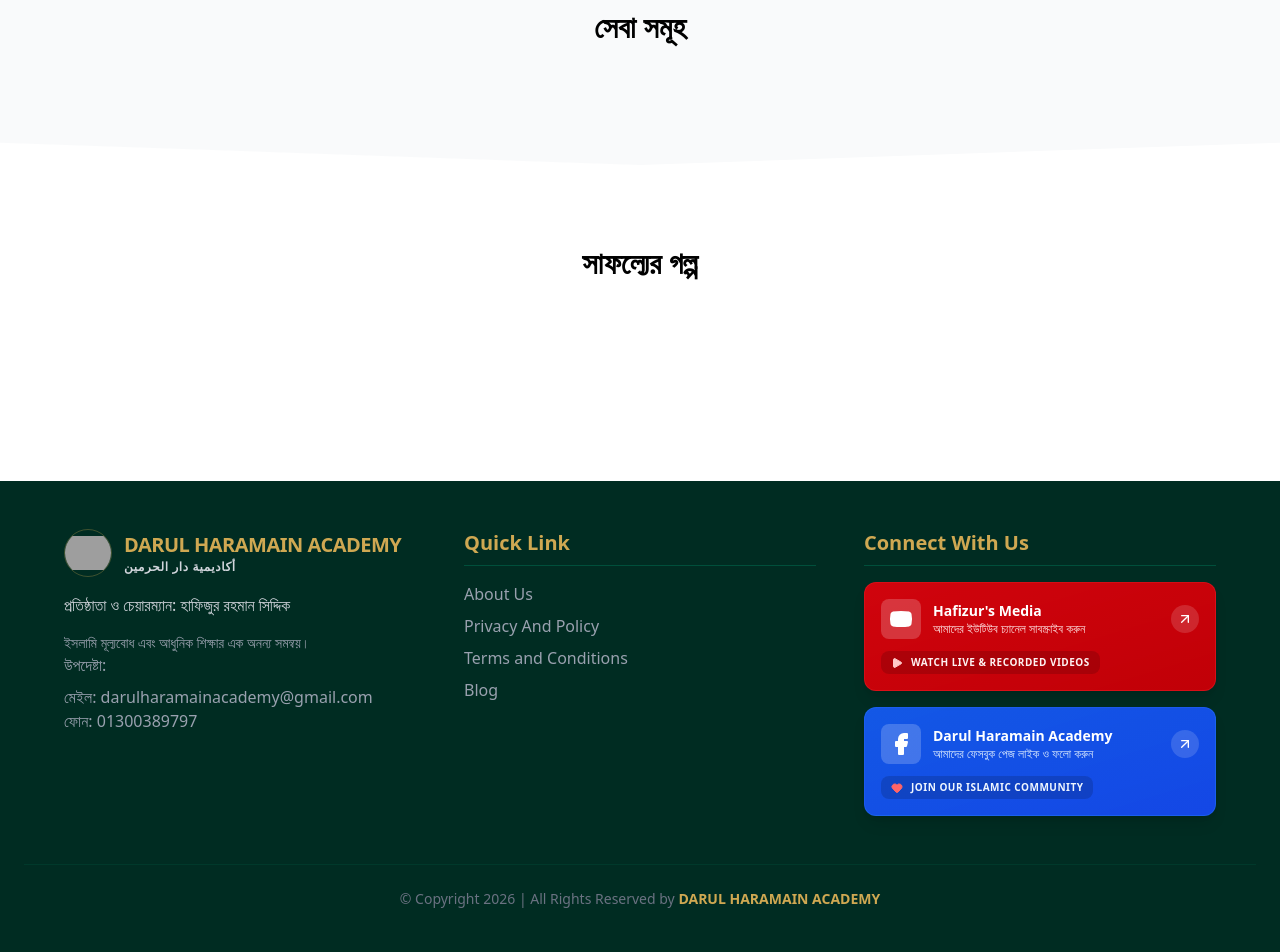
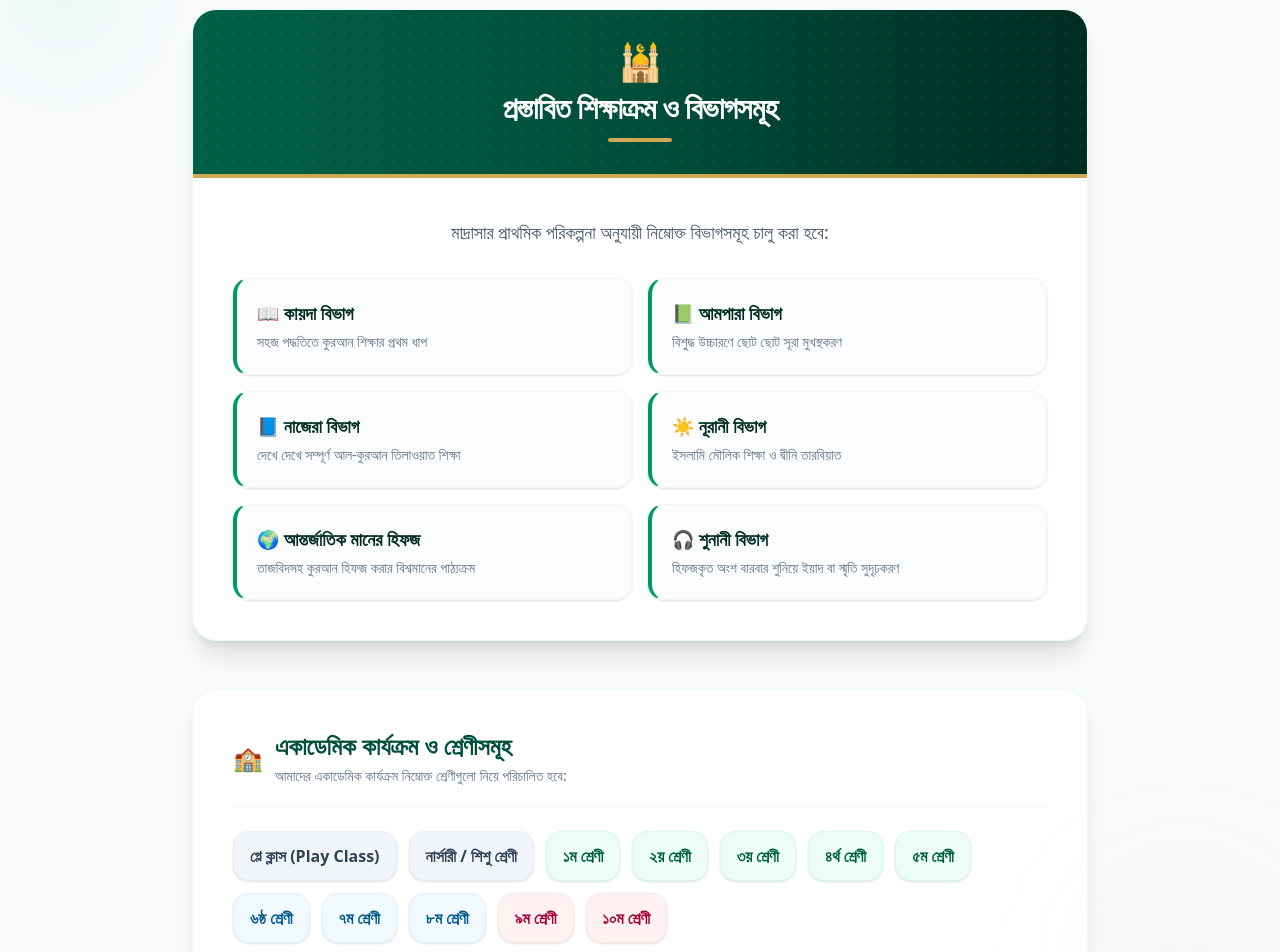
Before and after one commit to hafijurrahmansiddik69-ship-it/DARUL-HARAMAIN-ACADEMY, a React (Vite) app: page / in a window 1280 px wide. Shown: the part 1560-2512 px from the top of the page. Built offline with nearby package versions, Linux system fonts and the light colour scheme; grey boxes are pictures that could not be loaded.

Commit message:
feat: add academic departments and class list
Update Services component to display structured information about the academy's departments and class levels.

```diff
--- a/src/components/Services.tsx
+++ b/src/components/Services.tsx
@@ -1,23 +1,123 @@
 import React from 'react';
-import { Mic, Users, Calendar } from 'lucide-react';
 
-const Services = () => {
-  const services = [];
+export default function Services() {
+  const departments = [
+    { title: "📖 কায়দা বিভাগ", desc: "সহজ পদ্ধতিতে কুরআন শিক্ষার প্রথম ধাপ" },
+    { title: "📗 আমপারা বিভাগ", desc: "বিশুদ্ধ উচ্চারণে ছোট ছোট সূরা মুখস্থকরণ" },
+    { title: "📘 নাজেরা বিভাগ", desc: "দেখে দেখে সম্পূর্ণ আল-কুরআন তিলাওয়াত শিক্ষা" },
+    { title: "☀️ নূরানী বিভাগ", desc: "ইসলামি মৌলিক শিক্ষা ও দ্বীনি তারবিয়াত" },
+    { title: "🌍 আন্তর্জাতিক মানের হিফজ", desc: "তাজবিদসহ কুরআন হিফজ করার বিশ্বমানের পাঠ্যক্রম" },
+    { title: "🎧 শুনানী বিভাগ", desc: "হিফজকৃত অংশ বারবার শুনিয়ে ইয়াদ বা স্মৃতি সুদৃঢ়করণ" },
+  ];
+
+  const classes = [
+    { name: "প্লে ক্লাস (Play Class)", level: "pre-primary" },
+    { name: "নার্সারী / শিশু শ্রেণী", level: "pre-primary" },
+    { name: "১ম শ্রেণী", level: "primary" },
+    { name: "২য় শ্রেণী", level: "primary" },
+    { name: "৩য় শ্রেণী", level: "primary" },
+    { name: "৪র্থ শ্রেণী", level: "primary" },
+    { name: "৫ম শ্রেণী", level: "primary" },
+    { name: "৬ষ্ঠ শ্রেণী", level: "secondary" },
+    { name: "৭ম শ্রেণী", level: "secondary" },
+    { name: "৮ম শ্রেণী", level: "secondary" },
+    { name: "৯ম শ্রেণী", level: "high-school" },
+    { name: "১০ম শ্রেণী", level: "high-school" },
+  ];
+
   return (
-    <section id="services" className="py-20 px-6 -skew-y-2 bg-gray-50">
-      <div className="skew-y-2">
-        <h2 className="text-3xl font-bold mb-10 text-center">সেবা সমূহ</h2>
-        <div className="grid grid-cols-1 sm:grid-cols-2 md:grid-cols-3 gap-6 justify-items-center">
-          {services.map(s => (
-            <div key={s.title} className="text-center p-6 border rounded-lg w-40">
-              <s.icon className="mx-auto mb-4" size={40} />
-              <p className="font-bold">{s.title}</p>
+    <section id="services" className="py-20 px-6 bg-slate-50 relative overflow-hidden">
+      {/* Decorative background elements */}
+      <div className="absolute top-0 left-0 w-32 h-32 bg-emerald-500/5 rounded-full blur-2xl pointer-events-none"></div>
+      <div className="absolute bottom-0 right-0 w-48 h-48 bg-[#cfa852]/5 rounded-full blur-3xl pointer-events-none"></div>
+
+      <div className="max-w-4xl mx-auto space-y-12">
+        {/* Card 1: Proposed Curriculum & Departments */}
+        <div className="bg-white rounded-3xl shadow-xl border border-emerald-100/50 overflow-hidden transition-all duration-300 hover:shadow-2xl">
+          {/* Header */}
+          <div className="bg-gradient-to-r from-emerald-800 via-emerald-900 to-emerald-950 py-8 px-6 text-center relative border-b-4 border-[#cfa852]">
+            <div className="absolute inset-0 bg-[radial-gradient(#cfa852_1px,transparent_1px)] [background-size:16px_16px] opacity-10"></div>
+            <span className="text-3xl md:text-4xl block mb-2" id="academy-emoji">🕌</span>
+            <h2 className="text-2xl md:text-3xl font-black text-white tracking-tight" id="academy-curriculum-title">
+              প্রস্তাবিত শিক্ষাক্রম ও বিভাগসমূহ
+            </h2>
+            <div className="w-16 h-1 bg-[#cfa852] mx-auto mt-3 rounded-full"></div>
+          </div>
+
+          {/* Body */}
+          <div className="p-6 md:p-10">
+            <p className="text-slate-600 text-center text-base md:text-lg mb-8 max-w-xl mx-auto font-medium">
+              মাদ্রাসার প্রাথমিক পরিকল্পনা অনুযায়ী নিম্নোক্ত বিভাগসমূহ চালু করা হবে:
+            </p>
+
+            <div className="grid grid-cols-1 md:grid-cols-2 gap-4">
+              {departments.map((dept, idx) => (
+                <div
+                  key={idx}
+                  id={`dept-card-${idx}`}
+                  className="group relative p-5 bg-slate-50/60 hover:bg-white rounded-2xl border-l-4 border-emerald-600 shadow-sm hover:shadow-md transition-all duration-300 hover:-translate-y-0.5 border border-y-slate-100 border-r-slate-100"
+                >
+                  <div className="flex items-start gap-3">
+                    <div className="flex-1">
+                      <h4 className="font-bold text-lg text-emerald-950 group-hover:text-emerald-700 transition-colors">
+                        {dept.title}
+                      </h4>
+                      <p className="text-sm text-slate-500 mt-1 leading-relaxed">
+                        {dept.desc}
+                      </p>
+                    </div>
+                  </div>
+                  {/* Accent on hover */}
+                  <div className="absolute bottom-3 right-3 opacity-0 group-hover:opacity-100 transition-opacity duration-300">
+                    <div className="w-1.5 h-1.5 rounded-full bg-[#cfa852]"></div>
+                  </div>
+                </div>
+              ))}
             </div>
-          ))}
+          </div>
+        </div>
+
+        {/* Card 2: Academic Activities & Classes */}
+        <div className="bg-white rounded-3xl shadow-xl border border-emerald-100/50 overflow-hidden transition-all duration-300 hover:shadow-2xl">
+          <div className="p-6 md:p-10">
+            <div className="flex items-center gap-3 border-b border-slate-100 pb-5 mb-6">
+              <span className="text-2xl" id="school-emoji">🏫</span>
+              <div>
+                <h3 className="text-xl md:text-2xl font-bold text-emerald-900" id="academic-activity-title">
+                  একাডেমিক কার্যক্রম ও শ্রেণীসমূহ
+                </h3>
+                <p className="text-sm text-slate-500 mt-1">
+                  আমাদের একাডেমিক কার্যক্রম নিম্নোক্ত শ্রেণীগুলো নিয়ে পরিচালিত হবে:
+                </p>
+              </div>
+            </div>
+
+            <div className="flex flex-wrap gap-3">
+              {classes.map((cls, idx) => {
+                let badgeStyle = "bg-slate-100 text-slate-700 border-slate-200/60 hover:bg-slate-200/70";
+
+                if (cls.level === "primary") {
+                  badgeStyle = "bg-emerald-50 text-emerald-800 border-emerald-100/80 hover:bg-emerald-100/80";
+                } else if (cls.level === "secondary") {
+                  badgeStyle = "bg-sky-50 text-sky-800 border-sky-100/80 hover:bg-sky-100/80";
+                } else if (cls.level === "high-school") {
+                  badgeStyle = "bg-rose-50 text-rose-800 border-rose-100/80 hover:bg-rose-100/80";
+                }
+
+                return (
+                  <span
+                    key={idx}
+                    id={`class-badge-${idx}`}
+                    className={`inline-flex items-center justify-center px-4 py-3 rounded-2xl border text-sm md:text-base font-semibold shadow-sm transition-all duration-200 transform hover:-translate-y-0.5 cursor-default select-none ${badgeStyle}`}
+                  >
+                    {cls.name}
+                  </span>
+                );
+              })}
+            </div>
+          </div>
         </div>
       </div>
     </section>
   );
-};
-
-export default Services;
+}
```
